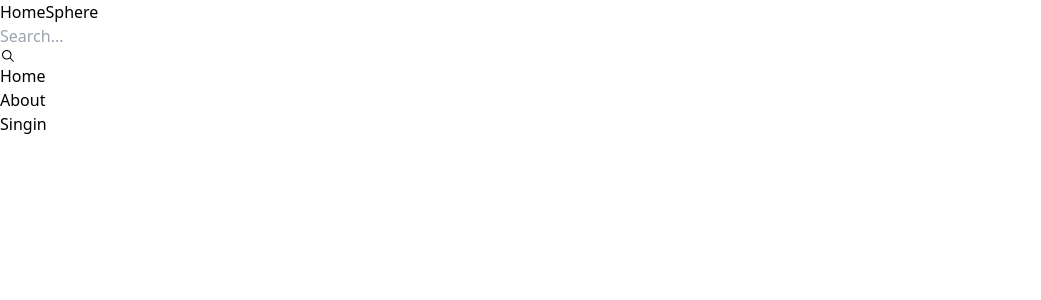
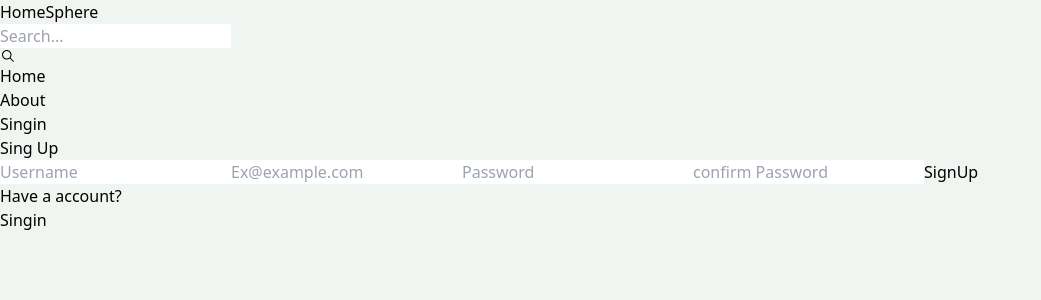
Before and after one commit to Prabhat070saini/HomeSphere, a React (Vite) app in the folder Frontend/: page /sing-up in a window 1280 px wide. Shown: the top 300 px of the page, without its empty margins (0-1041 px from the left). Built offline with nearby package versions, Linux system fonts and the light colour scheme.

Commit message:
Create singup page

```diff
--- a/Frontend/src/App.jsx
+++ b/Frontend/src/App.jsx
@@ -1,5 +1,5 @@
 import { BrowserRouter, Routes, Route } from "react-router-dom";
-import SingOut from "./pages/SingOut";
+import SingOut from "./pages/SingUp";
 import Singin from "./pages/Singin";
 import Home from "./pages/Home";
 import Profile from "./pages/Profile";
@@ -12,7 +12,7 @@ export default function App() {
       <Routes>
         <Route path="/" element={<Home />} />
         <Route path="/sing-in" element={<Singin />} />
-        <Route path="/sing-out" element={<SingOut />} />
+        <Route path="/sing-up" element={<SingOut />} />
         <Route path="/about" element={<About />} />
         <Route path="/profile" element={<Profile />} />
       </Routes>
--- a/Frontend/src/index.css
+++ b/Frontend/src/index.css
@@ -1,3 +1,7 @@
 @tailwind base;
 @tailwind components;
 @tailwind utilities;
+
+body {
+    background: rgb(241, 245, 241);
+}
--- a/Frontend/src/pages/SingOut.jsx
+++ /dev/null
@@ -1,5 +0,0 @@
-import React from "react";
-
-export default function SingOut() {
-  return <div></div>;
-}
--- /dev/null
+++ b/Frontend/src/pages/SingUp.jsx
@@ -0,0 +1,67 @@
+import React, { useState } from "react";
+import { NavLink } from "react-router-dom";
+export default function SingUp() {
+  const [formData, setFormData] = useState({});
+  const handlechange = (e) => {
+    setFormData({
+      ...formData,
+      [e.target.id]: e.target.value,
+    });
+  };
+
+  const handleSubmit = (e) => {
+    e.preventDefault();
+    console.log(formData);
+  };
+  return (
+    <div className="p-3 max-w-lg mx-auto">
+      <h1 className="text-3xl text-center font-semibold my-7"> Sing Up</h1>
+      <form onSubmit={handleSubmit}>
+        <div className="flex flex-col gap-4">
+          <input
+            type="text"
+            placeholder="Username"
+            className="border p-3  rounded-lg"
+            id="username"
+            autoComplete="off"
+            onChange={handlechange}
+          />
+          <input
+            autoComplete="off"
+            type="email"
+            placeholder="Ex@example.com"
+            className="border p-3  rounded-lg"
+            id="email"
+            onChange={handlechange}
+          />
+
+          <input
+            type="password"
+            placeholder="Password"
+            className="border p-3  rounded-lg"
+            id="password"
+            onChange={handlechange}
+            width={1000}
+          />
+          <input
+            type="password"
+            placeholder="confirm Password"
+            className="border p-3  rounded-lg"
+            id="confirmPassword"
+            onChange={handlechange}
+          />
+
+          <button className="bg-slate-700 text-white p-3 rounded-lg uppercase hover:opacity-95 disabled:opacity-80">
+            SignUp
+          </button>
+        </div>
+      </form>
+      <div className="flex gap-2 mt-5">
+        <p>Have a account?</p>
+        <NavLink to="/sing-in">
+          <span className="text-blue-500">Singin</span>
+        </NavLink>
+      </div>
+    </div>
+  );
+}
```
Also changed, not shown: 2 other files (tests, documents, lock files or other folders).
